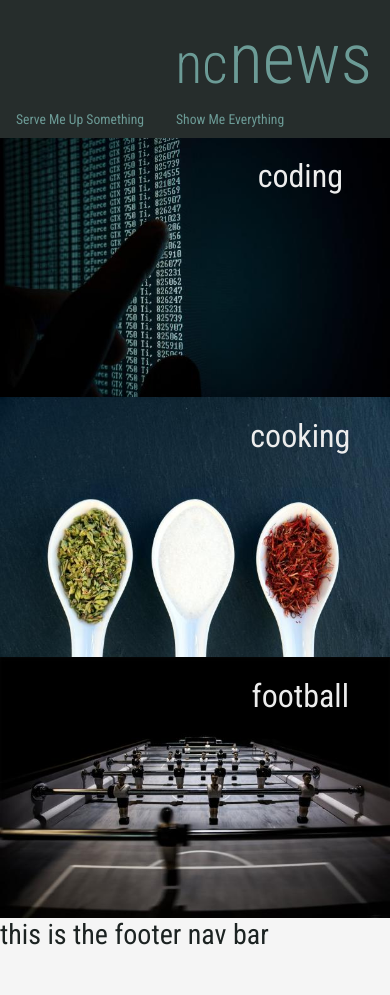
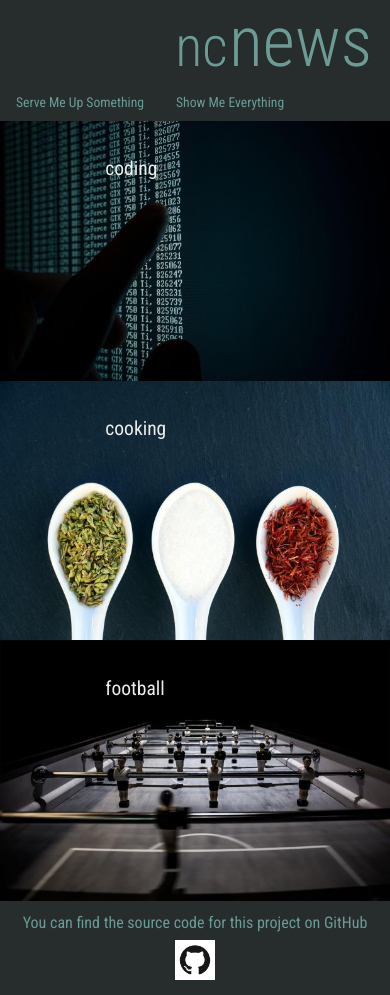
Before and after one commit to not-too-amused/NC-News-FE, a React (Create React App) app: page / in a window 390 px wide. Shown: the top 995 px of the page. Before the commit the page ends 959 px from the top, so only its background shows below. Built offline with nearby package versions, Linux system fonts and the light colour scheme; no server answers.

Commit message:
adds a link to GitHub

```diff
--- a/src/App.css
+++ b/src/App.css
@@ -13,7 +13,6 @@ body {
   color: #1C2322;
   background-color: rgba(237, 237, 237, 0.733);
   width: 100%;
-  max-width: 500px;
   margin: 0;
 }
 
--- a/src/components/ArticleCard.jsx
+++ b/src/components/ArticleCard.jsx
@@ -11,7 +11,7 @@ class ArticleCard extends Component {
     const { article: { title, body, votes, author } } = this.state
     return (
       <div className="articleCard" >
-        <h1>{title}</h1>
+        <h2>{title}</h2>
         <p className="articleinfo">{author}</p>
         <p className="articleinfo">{votes}</p>
         <p className="articleinfo">{body}</p>
--- /dev/null
+++ b/src/components/Footer.css
@@ -0,0 +1,29 @@
+.Footer {
+padding: 10px;
+background-color: rgba(28, 35, 34, 0.95);
+color: #6C9B96;
+text-align: center;
+width: 100%;
+margin: 0;
+transition: 500ms;
+
+}
+
+.gitLogo {
+  padding: 5px;
+  max-width: 50px;
+  max-height: 50px;
+  background-color: rgba#6C9B96;
+}
+
+.Footer:hover{
+  font-size: 105%;
+  transition: 300ms;
+  }
+
+@media screen and (max-width: 667px) {
+  .Footer:hover{
+  font-size: 101%;
+  transition: 300ms;
+  }
+}
--- a/src/components/Footer.jsx
+++ b/src/components/Footer.jsx
@@ -1,7 +1,9 @@
 import React from "react";
+import './Footer.css'
+import GitHublogo from '../images/GitHublogo.png'
 
 const Footer = () => {
-  return <h3 className="Footer">this is the footer nav bar</h3>
+  return <footer className="Footer"><a href="https://github.com/not-too-amused">You can find the source code for this project on GitHub <img className="gitLogo" src={GitHublogo} alt="GitHub logo"></img></a ></footer >
 }
 
 export default Footer
--- a/src/components/articleCard.css
+++ b/src/components/articleCard.css
@@ -4,7 +4,7 @@
   text-align: justify;
 }
 
-h1 {
+h2 {
   padding-top: 2vh;
   text-align: left;
   font-size:5vw;
```
Also changed, not shown: src/images/GitHublogo.png (added).
